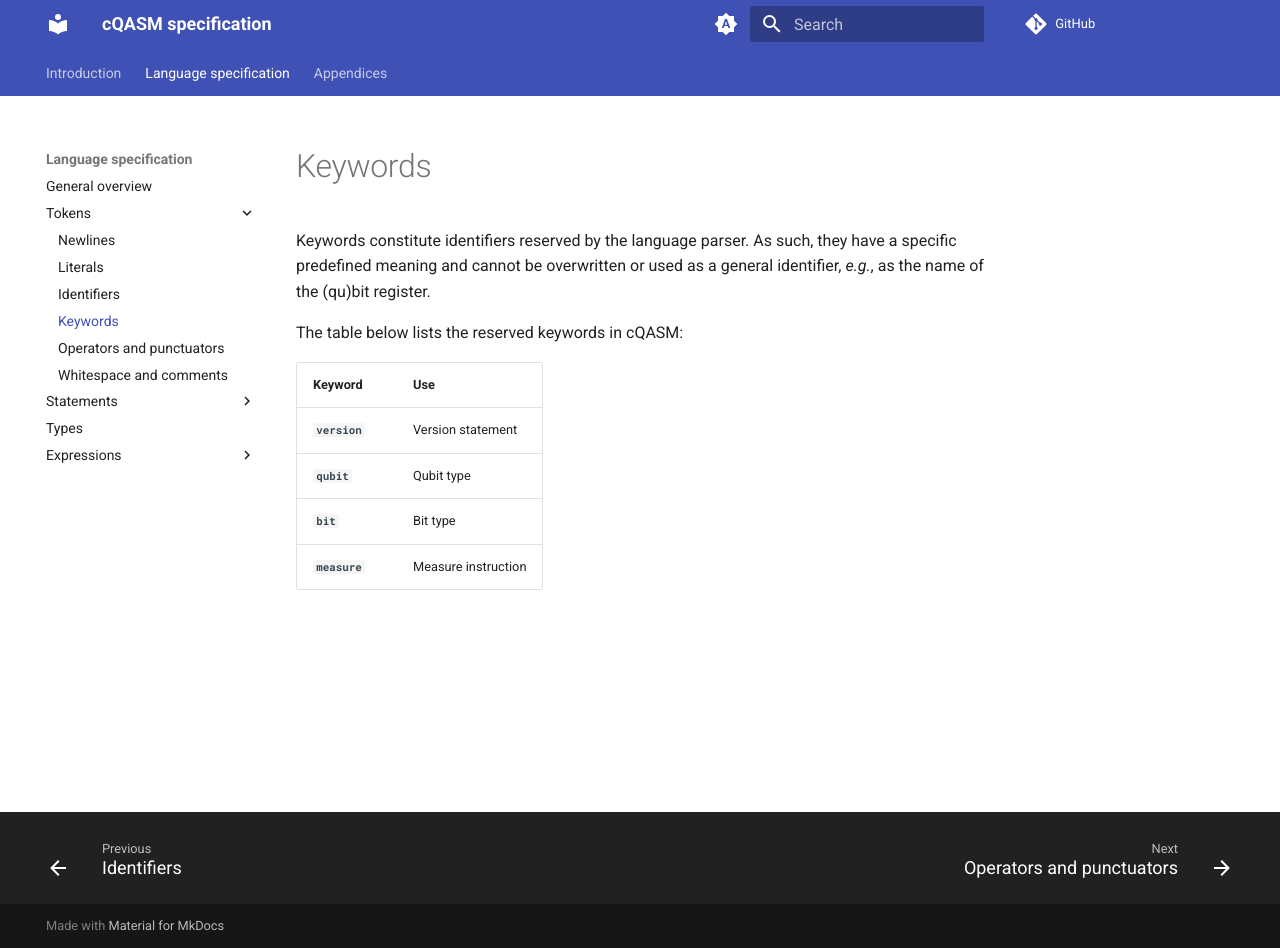
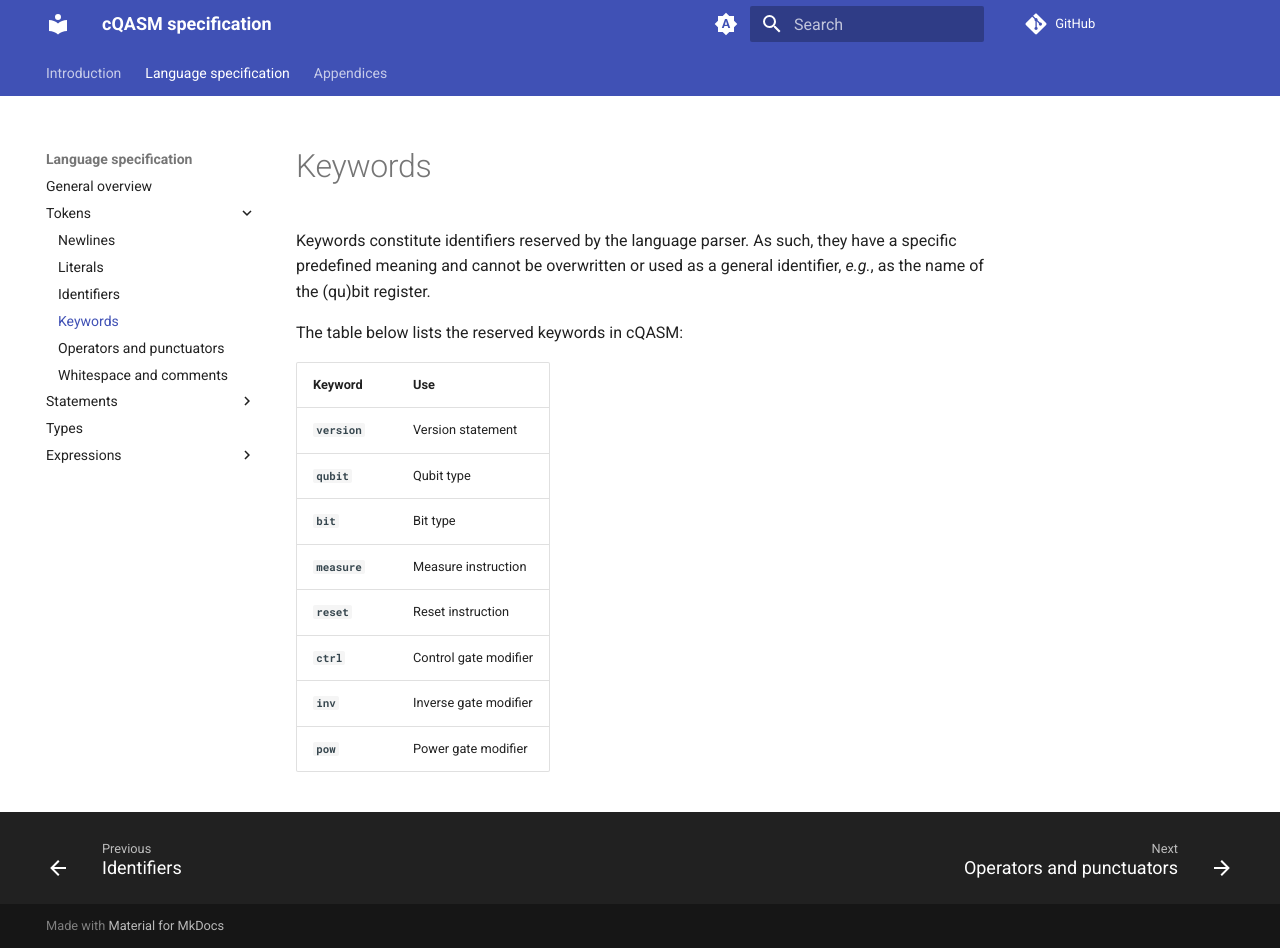
Before and after one commit to QuTech-Delft/cQASM-spec, an MkDocs documentation site: the page built from docs/language_specification/tokens/keywords.md, in a window 1280 px wide and 948 px high. Built offline with MkDocs 1.6.1 and Material for MkDocs 9.7.7, drawn with Linux system fonts in a browser that asks for light colours; comment, search, counter and statistics services are not loaded; the version menu is left out.

Commit message:
Update keywords page.

```diff
--- a/docs/language_specification/tokens/keywords.md
+++ b/docs/language_specification/tokens/keywords.md
@@ -4,9 +4,13 @@ _e.g._, as the name of the (qu)bit register.
 
 The table below lists the reserved keywords in cQASM:
 
-| Keyword        | Use                 |
-|:---------------|:--------------------|
-| __`version`__  | Version statement   |
-| __`qubit`__    | Qubit type          |
-| __`bit`__      | Bit type            |
-| __`measure`__  | Measure instruction |
+| Keyword       | Use                   |
+|:--------------|:----------------------|
+| __`version`__ | Version statement     |
+| __`qubit`__   | Qubit type            |
+| __`bit`__     | Bit type              |
+| __`measure`__ | Measure instruction   |
+| __`reset`__   | Reset instruction     |
+| __`ctrl`__    | Control gate modifier |
+| __`inv`__     | Inverse gate modifier |
+| __`pow`__     | Power gate modifier   |
```
